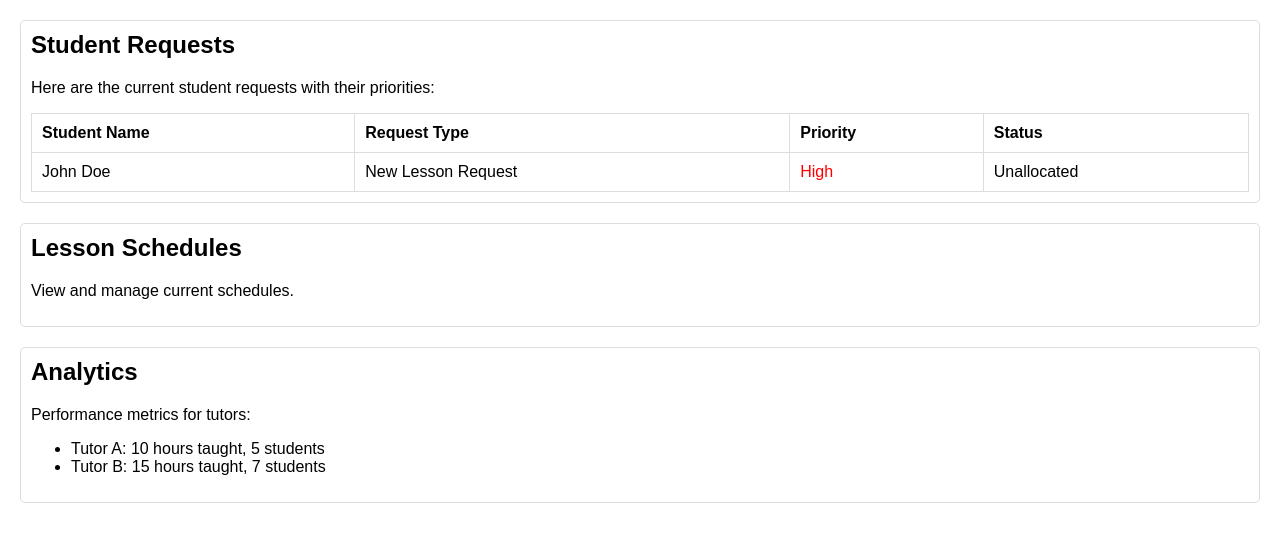
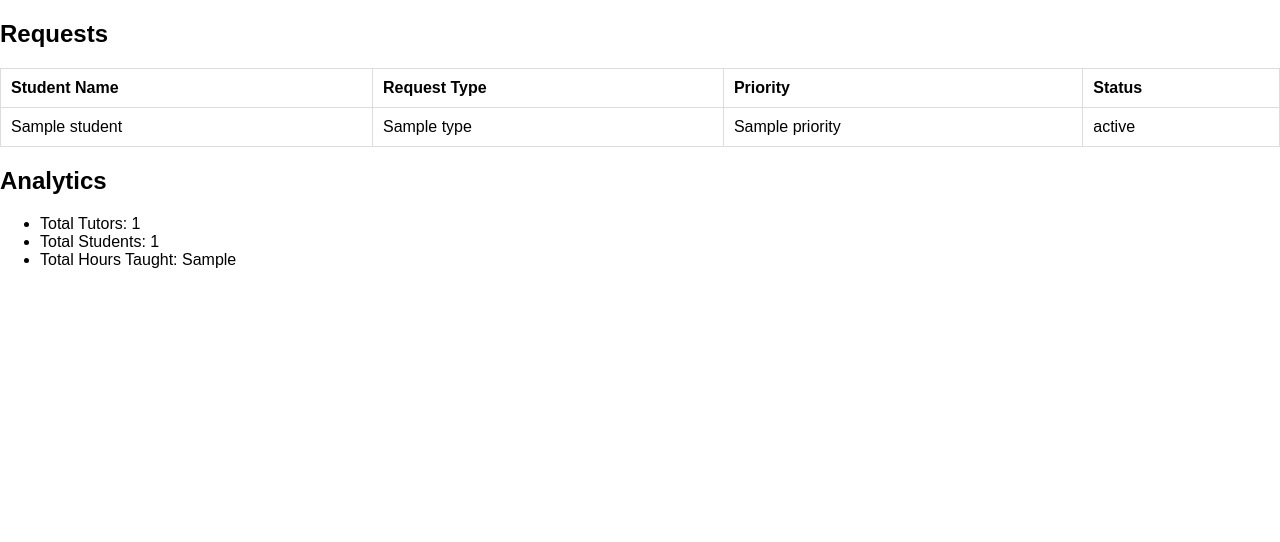
Before and after one commit to sarutafeel/Team_Lynx, a Django app: template tutorials/templates/admin_dashboard.html in a window 1280 px wide. Shown: the part 112-654 px from the top of the page. Run offline with Django 3.2, Linux system fonts and the light colour scheme; the template is opened without the code that fills it: most values are stand-ins (such as "Sample title", 1, 10 or a date in 2020).

Commit message:
Update admin_dashboard.html
Updates to admin_dashboard to dynamically display requests and analytics

```diff
--- a/tutorials/templates/admin_dashboard.html
+++ b/tutorials/templates/admin_dashboard.html
@@ -55,10 +55,9 @@
     <header>
         <h1>Admin Dashboard</h1>
     </header>
-    <div class="container">
-        <div class="section">
-            <h2>Student Requests</h2>
-            <p>Here are the current student requests with their priorities:</p>
+    <main>
+        <section>
+            <h2>Requests</h2>
             <table>
                 <tr>
                     <th>Student Name</th>
@@ -66,28 +65,28 @@
                     <th>Priority</th>
                     <th>Status</th>
                 </tr>
-                <!-- Example rows -->
+                {% for request in requests %}
                 <tr>
-                    <td>John Doe</td>
-                    <td>New Lesson Request</td>
-                    <td class="priority-high">High</td>
-                    <td>Unallocated</td>
+                    <td>{{ request.student.name }}</td>
+                    <td>{{ request.type }}</td>
+                    <td>{{ request.priority }}</td>
+                    <td>{{ request.status }}</td>
                 </tr>
+                {% empty %}
+                <tr>
+                    <td colspan="4">No requests available.</td>
+                </tr>
+                {% endfor %}
             </table>
-        </div>
-        <div class="section">
-            <h2>Lesson Schedules</h2>
-            <p>View and manage current schedules.</p>
-            <!-- Placeholder for schedules -->
-        </div>
-        <div class="section">
+        </section>
+        <section>
             <h2>Analytics</h2>
-            <p>Performance metrics for tutors:</p>
             <ul>
-                <li>Tutor A: 10 hours taught, 5 students</li>
-                <li>Tutor B: 15 hours taught, 7 students</li>
+                <li>Total Tutors: {{ analytics.total_tutors }}</li>
+                <li>Total Students: {{ analytics.total_students }}</li>
+                <li>Total Hours Taught: {{ analytics.hours_taught }}</li>
             </ul>
-        </div>
-    </div>
+        </section>
+    </main>
 </body>
 </html>
```
